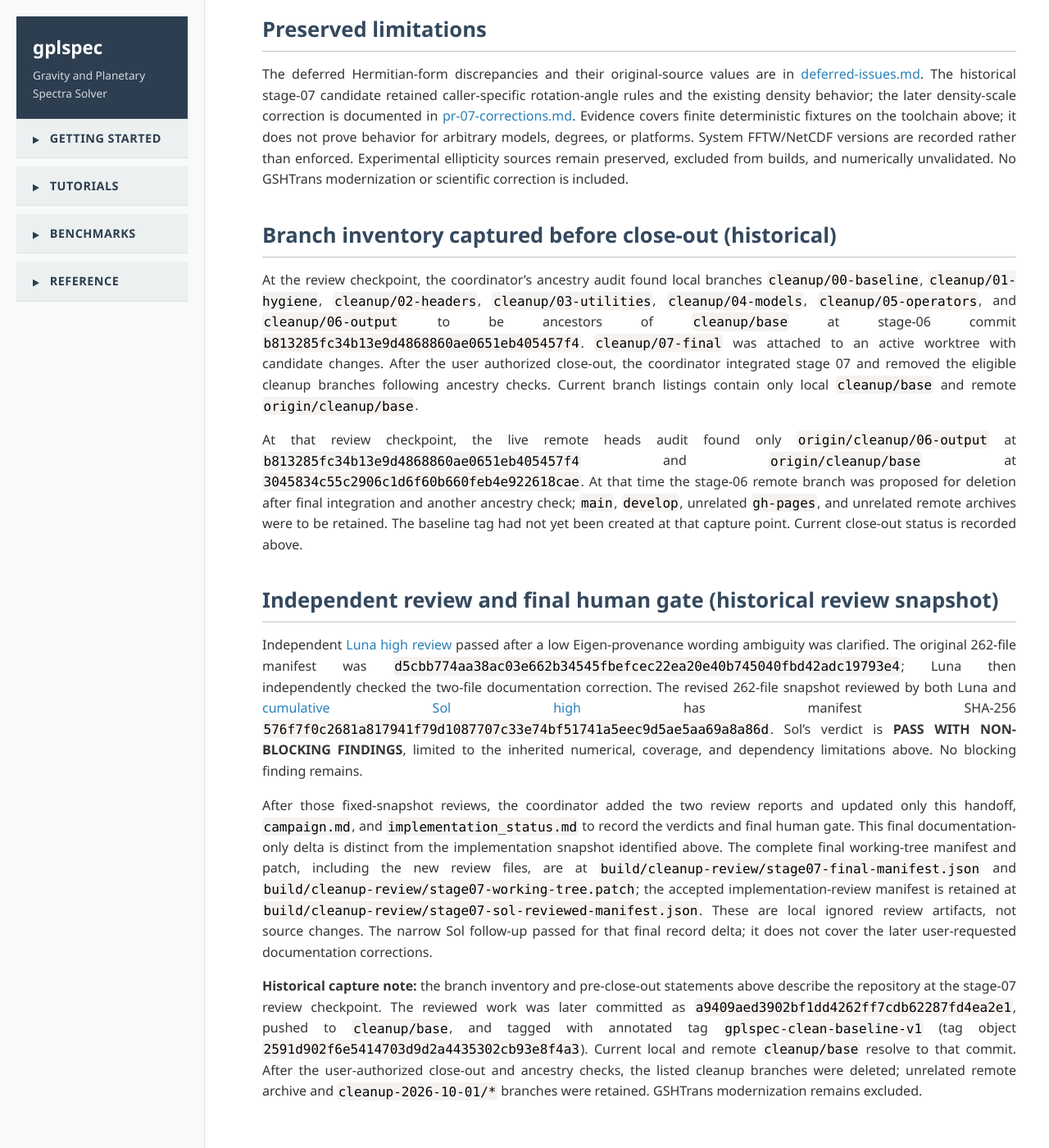
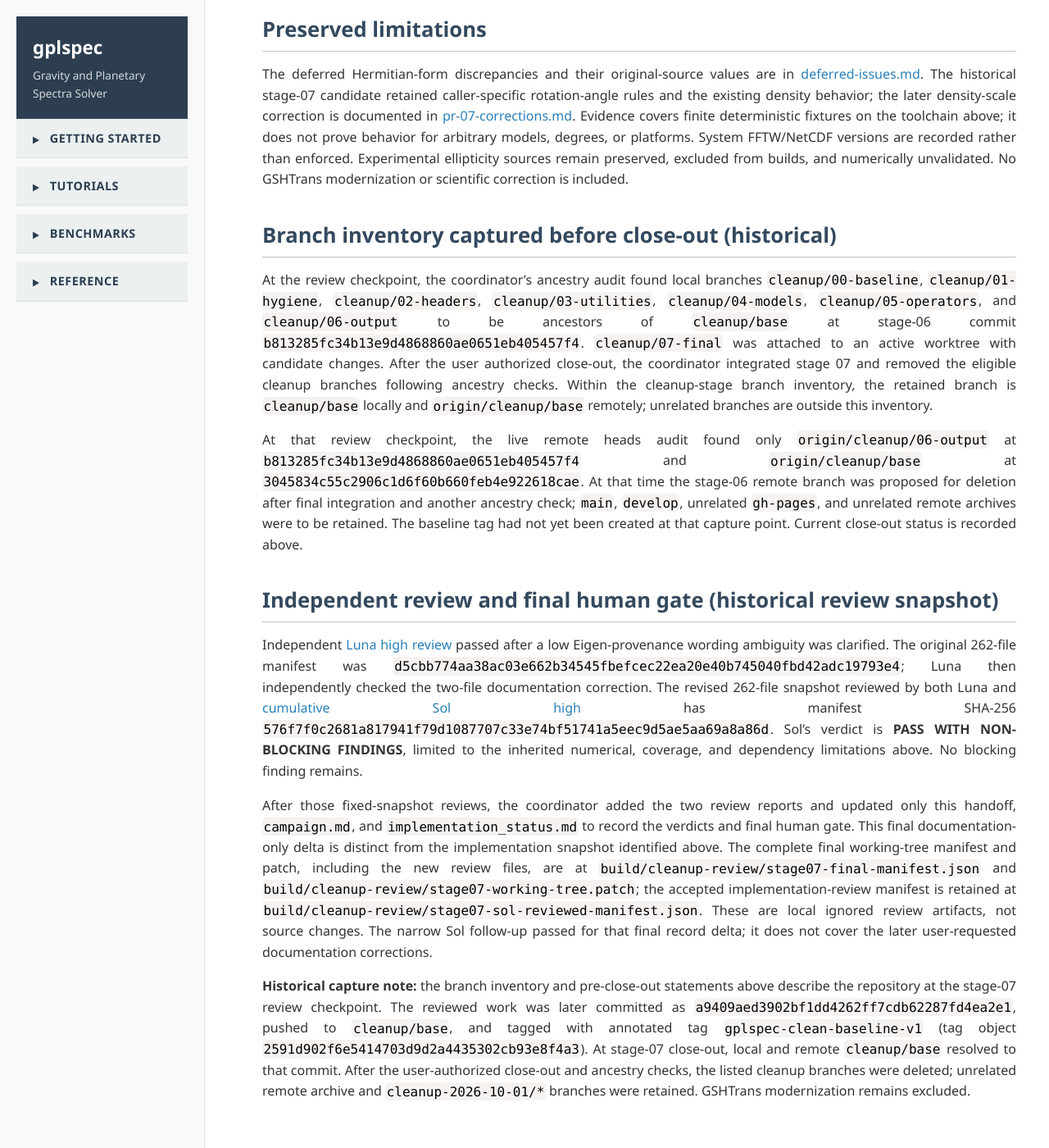
Before and after one commit to adcm2/gplspec, a Jekyll site: the page built from docs/cleanup/stage-07-handoff.md, in a window 1280 px wide and 1400 px high, scrolled down 2904 px. Shown: the whole window at 82% size. Built offline with Jekyll 4.4.1, drawn with Linux system fonts in a browser that asks for light colours; nearby versions of some CDN libraries; our own code applies the rules of GitHub Pages for plain Markdown files; some of the changed text lies outside the part shown.

Commit message:
Clarify historical cleanup status and Phobos example documentation

```diff
--- a/docs/cleanup/stage-07-handoff.md
+++ b/docs/cleanup/stage-07-handoff.md
@@ -1,6 +1,6 @@
 # Stage 07 handoff
 
-**Implementation status: Stage 07 was committed, integrated, tagged, and pushed.** Commit and current `cleanup/base` HEAD: `a9409aed3902bf1dd4262ff7cdb62287fd4ea2e1`; annotated tag `gplspec-clean-baseline-v1` points here. Luna high: PASS after resolving one low documentation finding. Cumulative Sol high: PASS WITH NON-BLOCKING FINDINGS (inherited limitations only). The branch inventories below are preserved as capture-time records.
+**Implementation status: Stage 07 was committed, integrated, tagged, and pushed.** Historical stage-07 close-out commit: `a9409aed3902bf1dd4262ff7cdb62287fd4ea2e1`; annotated tag `gplspec-clean-baseline-v1` points here. Luna high: PASS after resolving one low documentation finding. Cumulative Sol high: PASS WITH NON-BLOCKING FINDINGS (inherited limitations only). The branch inventories below are preserved as capture-time records.
 
 ## Starting point and exact scope
 
@@ -64,7 +64,7 @@
 
 ## Branch inventory captured before close-out (historical)
 
-At the review checkpoint, the coordinator's ancestry audit found local branches `cleanup/00-baseline`, `cleanup/01-hygiene`, `cleanup/02-headers`, `cleanup/03-utilities`, `cleanup/04-models`, `cleanup/05-operators`, and `cleanup/06-output` to be ancestors of `cleanup/base` at stage-06 commit `b813285fc34b13e9d4868860ae0651eb405457f4`. `cleanup/07-final` was attached to an active worktree with candidate changes. After the user authorized close-out, the coordinator integrated stage 07 and removed the eligible cleanup branches following ancestry checks. Current branch listings contain only local `cleanup/base` and remote `origin/cleanup/base`.
+At the review checkpoint, the coordinator's ancestry audit found local branches `cleanup/00-baseline`, `cleanup/01-hygiene`, `cleanup/02-headers`, `cleanup/03-utilities`, `cleanup/04-models`, `cleanup/05-operators`, and `cleanup/06-output` to be ancestors of `cleanup/base` at stage-06 commit `b813285fc34b13e9d4868860ae0651eb405457f4`. `cleanup/07-final` was attached to an active worktree with candidate changes. After the user authorized close-out, the coordinator integrated stage 07 and removed the eligible cleanup branches following ancestry checks. Within the cleanup-stage branch inventory, the retained branch is `cleanup/base` locally and `origin/cleanup/base` remotely; unrelated branches are outside this inventory.
 
 At that review checkpoint, the live remote heads audit found only `origin/cleanup/06-output` at `b813285fc34b13e9d4868860ae0651eb405457f4` and `origin/cleanup/base` at `3045834c55c2906c1d6f60b660feb4e922618cae`. At that time the stage-06 remote branch was proposed for deletion after final integration and another ancestry check; `main`, `develop`, unrelated `gh-pages`, and unrelated remote archives were to be retained. The baseline tag had not yet been created at that capture point. Current close-out status is recorded above.
 
@@ -74,4 +74,4 @@
 
 After those fixed-snapshot reviews, the coordinator added the two review reports and updated only this handoff, `campaign.md`, and `implementation_status.md` to record the verdicts and final human gate. This final documentation-only delta is distinct from the implementation snapshot identified above. The complete final working-tree manifest and patch, including the new review files, are at `build/cleanup-review/stage07-final-manifest.json` and `build/cleanup-review/stage07-working-tree.patch`; the accepted implementation-review manifest is retained at `build/cleanup-review/stage07-sol-reviewed-manifest.json`. These are local ignored review artifacts, not source changes. The narrow Sol follow-up passed for that final record delta; it does not cover the later user-requested documentation corrections.
 
-**Historical capture note:** the branch inventory and pre-close-out statements above describe the repository at the stage-07 review checkpoint. The reviewed work was later committed as `a9409aed3902bf1dd4262ff7cdb62287fd4ea2e1`, pushed to `cleanup/base`, and tagged with annotated tag `gplspec-clean-baseline-v1` (tag object `2591d902f6e5414703d9d2a4435302cb93e8f4a3`). Current local and remote `cleanup/base` resolve to that commit. After the user-authorized close-out and ancestry checks, the listed cleanup branches were deleted; unrelated remote archive and `cleanup-2026-10-01/*` branches were retained. GSHTrans modernization remains excluded.
+**Historical capture note:** the branch inventory and pre-close-out statements above describe the repository at the stage-07 review checkpoint. The reviewed work was later committed as `a9409aed3902bf1dd4262ff7cdb62287fd4ea2e1`, pushed to `cleanup/base`, and tagged with annotated tag `gplspec-clean-baseline-v1` (tag object `2591d902f6e5414703d9d2a4435302cb93e8f4a3`). At stage-07 close-out, local and remote `cleanup/base` resolved to that commit. After the user-authorized close-out and ancestry checks, the listed cleanup branches were deleted; unrelated remote archive and `cleanup-2026-10-01/*` branches were retained. GSHTrans modernization remains excluded.
```
Also changed, not shown: docs/cleanup/campaign.md (+2 -2 lines), docs/cleanup/pr-07-corrections.md (+2 -2 lines), docs/cleanup/pr-07-description.md (+1 -1 lines), implementation_status.md (+7 -0 lines).
